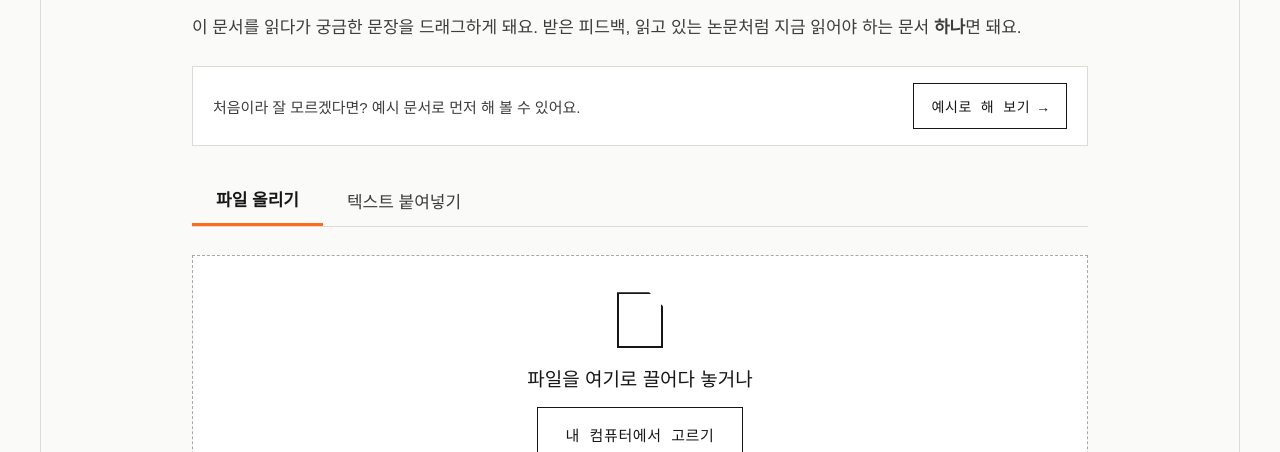
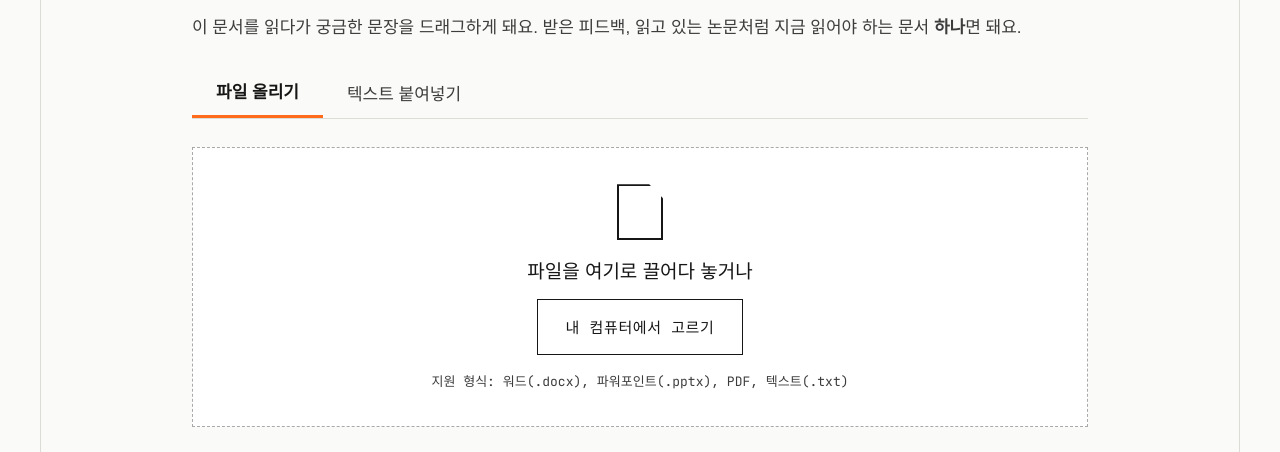
Before and after one commit to MJKWON0265/snip, a website: page upload.html in a window 1280 px wide. Shown: the part 289-741 px from the top of the page. Drawn offline with Linux system fonts and the light colour scheme; a web font is replaced by a local one.

Commit message:
예시로 해 보기 버튼은 첫 화면에만 남기기 (#12)
Claude-Session: https://claude.ai/code/session_01TM6RubKuQV9n9MGzntC7wA

Co-authored-by: Claude <noreply@anthropic.com>

```diff
--- a/style.css
+++ b/style.css
@@ -200,10 +200,6 @@ a.stp:hover { background: #f3f3f0; }
   text-overflow: ellipsis;
 }
 
-/* "예시로 해 보기" 줄 */
-.how-try { padding: 16px 20px; display: flex; align-items: center; justify-content: space-between; gap: 16px; flex-wrap: wrap; font-size: 15px; color: var(--muted); }
-.how-try .btn { padding: 12px 18px; font-size: 14px; }
-
 @media (max-width: 900px) {
   header { padding: 16px; }
   .frame { margin: 0 16px; }
@@ -213,5 +209,4 @@ a.stp:hover { background: #f3f3f0; }
   .stp-text small { display: none; }
   .stp-text b { font-size: 13px; }
   .stp-num { width: 26px; height: 26px; font-size: 13px; }
-  .how-try .btn { width: 100%; text-align: center; }
 }
--- a/upload.html
+++ b/upload.html
@@ -106,11 +106,6 @@
       <h1 class="page-title">먼저, 지금 읽을 문서를 넣어 주세요</h1>
       <p class="page-sub">이 문서를 읽다가 궁금한 문장을 드래그하게 돼요. 받은 피드백, 읽고 있는 논문처럼 지금 읽어야 하는 문서 <b>하나</b>면 돼요.</p>
 
-      <!-- 처음이라 잘 모르겠으면 예시 문서로 먼저 해 볼 수 있어요 -->
-      <div class="how-try box">
-        <span>처음이라 잘 모르겠다면? 예시 문서로 먼저 해 볼 수 있어요.</span>
-        <button type="button" class="btn btn-ghost" data-sample>예시로 해 보기 →</button>
-      </div>
 
       <div class="current" id="current" hidden>
         <div><small>지금 읽는 문서</small><b id="current-name"></b></div>
@@ -149,7 +144,6 @@
   <script src="js/steps.js"></script>
   <script>
     SnipWork.renderSteps(document.getElementById('steps'), 1);
-    document.querySelectorAll('[data-sample]').forEach((b) => b.addEventListener('click', () => SnipWork.startSample()));
 
     // 이미 넣어 둔 문서가 있으면 보여줘요. 그대로 다음 단계로 가거나, 아래에서 다른 문서로 바꿀 수 있어요.
     const currentDoc = SnipWork.getDoc();
```
